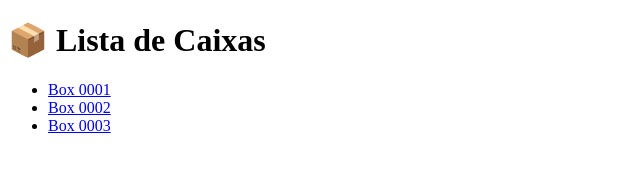
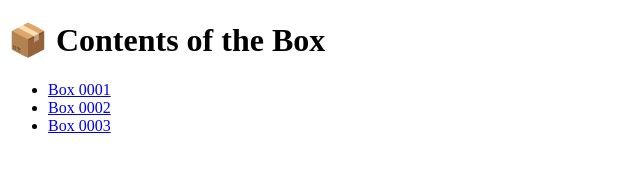
Before and after one commit to seiu-mural/Box, a plain HTML site: page index.html in a window 1280 px wide. Shown: the whole page, without its empty margins (0-640 px from the left). Drawn offline with Linux system fonts and the light colour scheme.

Commit message:
index.html

```diff
--- a/index.html
+++ b/index.html
@@ -2,10 +2,10 @@
 <html>
 <head>
     <meta charset="UTF-8">
-    <title>Lista de Caixas</title>
+    <title>Note</title>
 </head>
 <body>
-    <h1>📦 Lista de Caixas</h1>
+    <h1>📦 Contents of the Box</h1>
     <ul>
         <li><a href="0001/">Box 0001</a></li>
         <li><a href="0002/">Box 0002</a></li>
```
